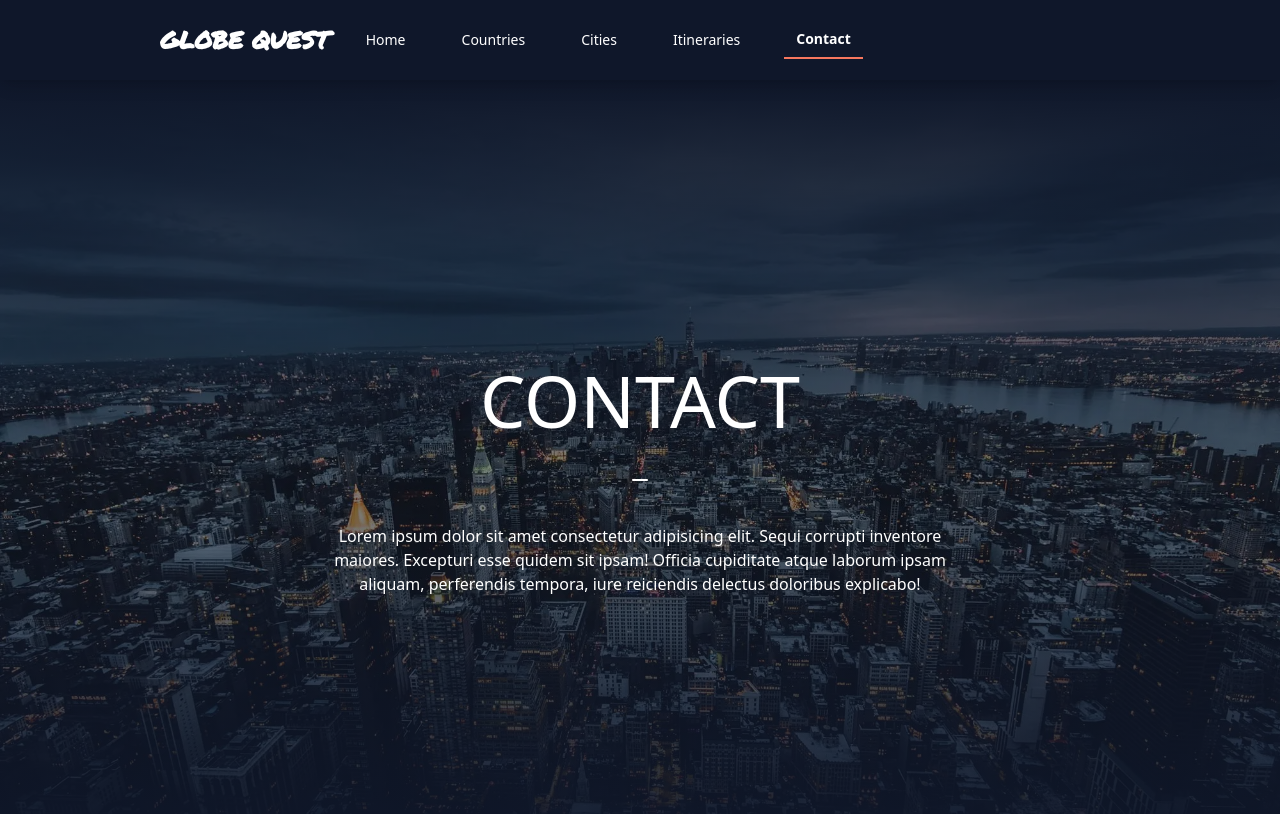
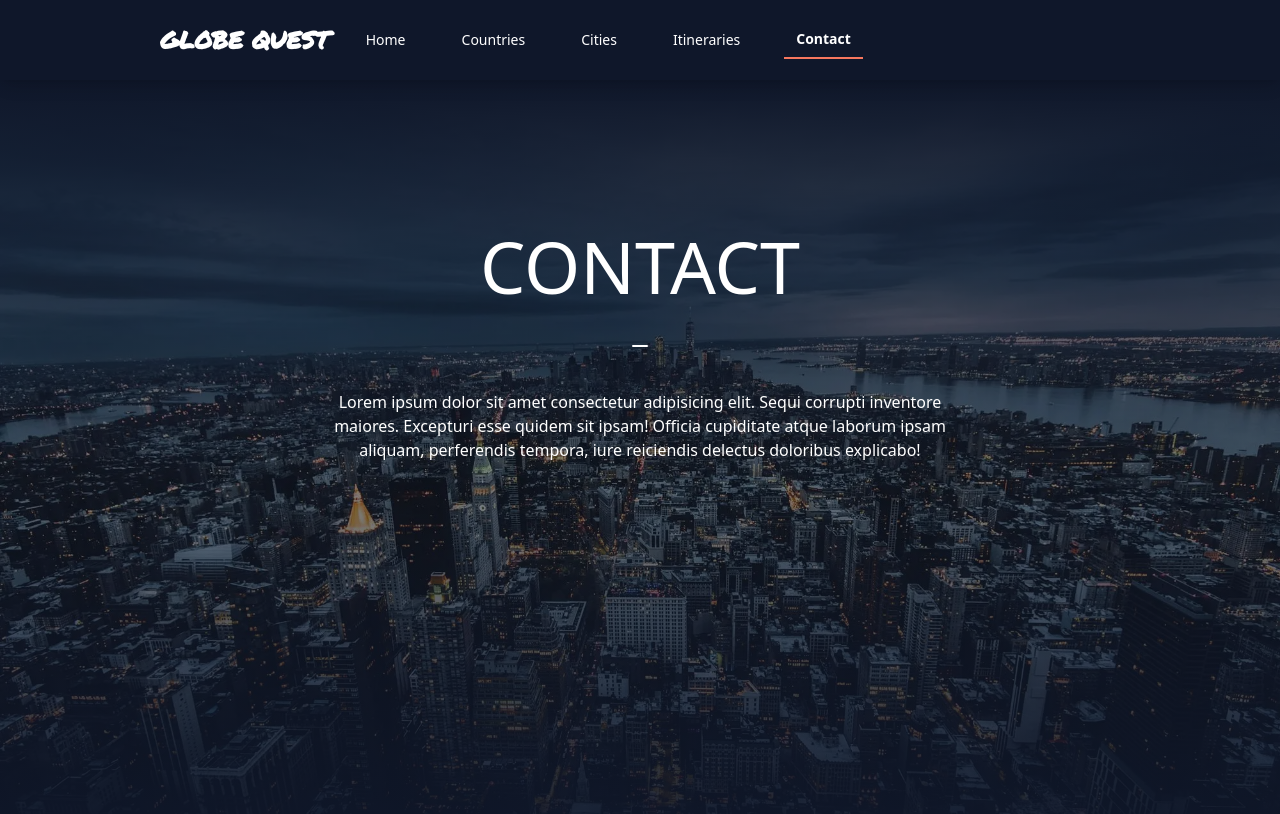
Before and after one commit to mikeheul/next-globequest-app, a Next.js app: page /contact in a window 1280 px wide. Shown: the top 814 px of the page. Built offline with nearby package versions, Linux system fonts and the light colour scheme.

Commit message:
Fix CSS map poi details

```diff
--- a/app/contact/page.tsx
+++ b/app/contact/page.tsx
@@ -5,10 +5,10 @@ import { MinusIcon } from 'lucide-react'
 
 const ContactPage = () => {
     return (
-        <div className='relative h-screen flex flex-col justify-center items-center bg-slate-800'>
+        <div className='relative h-screen flex flex-col items-center bg-slate-800'>
             <Image src={bg} alt='' className='w-full h-full object-cover' />
             <div className='absolute h-full w-full bg-gradient-to-t from-[#1D1D1D] via-slate-900/50 to-[#1D1D1D] dark:bg-gradient-to-t dark:from-slate-900 dark:via-slate-900/50 dark:to-slate-900'></div>
-            <div className='absolute flex flex-col gap-8 justify-center items-center max-w-[80%] md:max-w-[50%] text-white text-center'>
+            <div className='absolute flex flex-col gap-8 justify-center items-center max-w-[80%] md:max-w-[50%] mt-[150px] text-white text-center'>
                 <h1 className='text-3xl md:text-7xl font-light uppercase'>Contact</h1>
                 <MinusIcon />
                 <p>Lorem ipsum dolor sit amet consectetur adipisicing elit. Sequi corrupti inventore maiores. Excepturi esse quidem sit ipsam! Officia cupiditate atque laborum ipsam aliquam, perferendis tempora, iure reiciendis delectus doloribus explicabo!</p>
--- a/app/poi/[poiSlug]/page.tsx
+++ b/app/poi/[poiSlug]/page.tsx
@@ -144,7 +144,7 @@ const PoiPage = ({ params }: { params: { poiSlug: string } }) => {
                             {/* Map section */}
                             <div className='relative w-full h-[400px] md:w-[50%] md:h-auto'>
                                 <Map posix={[poi.latitude, poi.longitude]} poiName={poi.name} address={poi.address} />
-                                <div className="z-[900] absolute bottom-0 left-0 right-0 h-1/3 bg-gradient-to-t from-white via-white/70 to-transparent pointer-events-none"></div>
+                                <div className="z-[900] absolute bottom-0 left-0 right-0 h-1/3 bg-gradient-to-t from-white via-white/70 to-transparent dark:bg-gradient-to-t dark:from-slate-900 dark:via-slate-900/50 dark:to-transparent pointer-events-none"></div>
                             </div>
                         </div>
 
```
